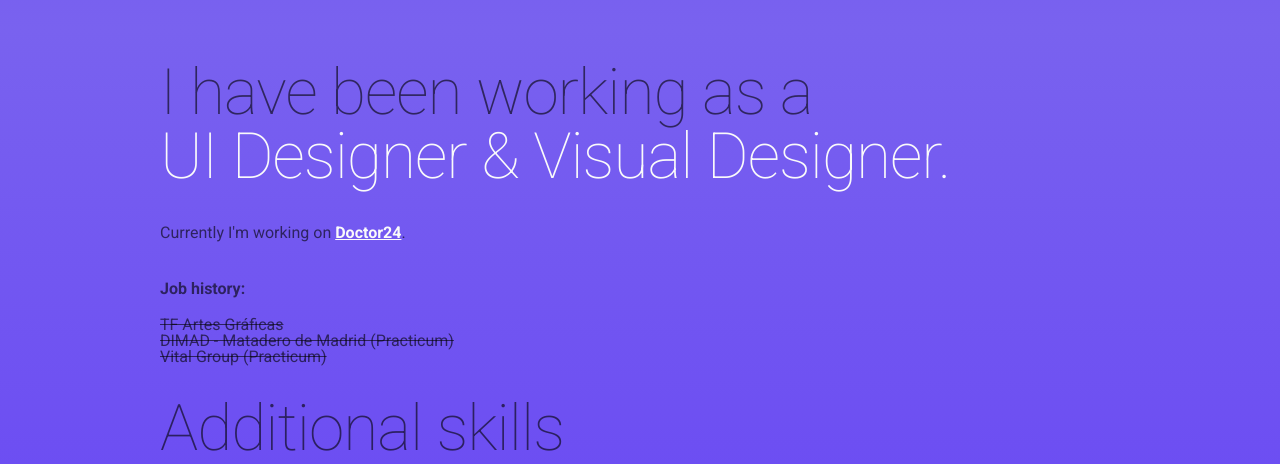
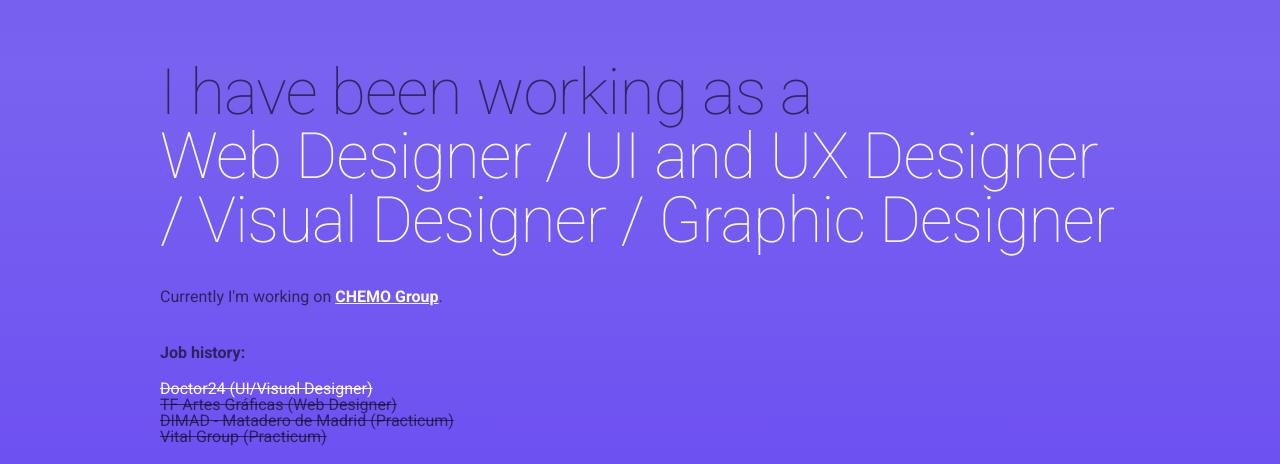
Before and after one commit to Alpozo/alejandrodelpozo, a plain HTML site: page index.html in a window 1280 px wide. Shown: the part 1691-2155 px from the top of the page. Drawn offline with Linux system fonts and the light colour scheme; a web font is replaced by a local one.

Commit message:
Text Upadte

```diff
--- a/index.html
+++ b/index.html
@@ -94,12 +94,12 @@ window.cookieconsent.initialise({
             <p>Furthermore, I spent some of my time on learning about Front-end to have a better understanding of the links between the visual/interactive part and the development. Currently I am learning Javascript.</p>
 
             <h2 class="mg-top">I have been working as a</h2>
-            <h2><b>UI Designer & Visual Designer.</b></h2>
-            <p>Currently I'm working on <a class="white-t" href="https://doctor24.com/">Doctor24</a>.</p>
+            <h2><b>Web Designer / UI and UX Designer / Visual Designer / Graphic Designer</b></h2>
+            <p>Currently I'm working on <a class="white-t" href="http://www.chemogroup.com/">CHEMO Group</a>.</p>
             <h3>Job history:</h3>
             <ul>
-
-                <li class="line-thro"><a href="http://www.tfartesgraficas.com/">TF Artes Gráficas</a></li>
+                <li> <a class="white-t line-thro" href="https://doctor24.com/">Doctor24 (UI/Visual Designer)</a></li>
+                <li class="line-thro"><a href="http://www.tfartesgraficas.com/">TF Artes Gráficas (Web Designer)</a></li>
                 <li class="line-thro"><a href="http://www.dimad.org/">DIMAD - Matadero de Madrid (Practicum)</a></li>
                 <li class="line-thro"><a href="http://www.mageritjoyas.com/?lang=ES">Vital Group (Practicum)</a></li>
 
```
